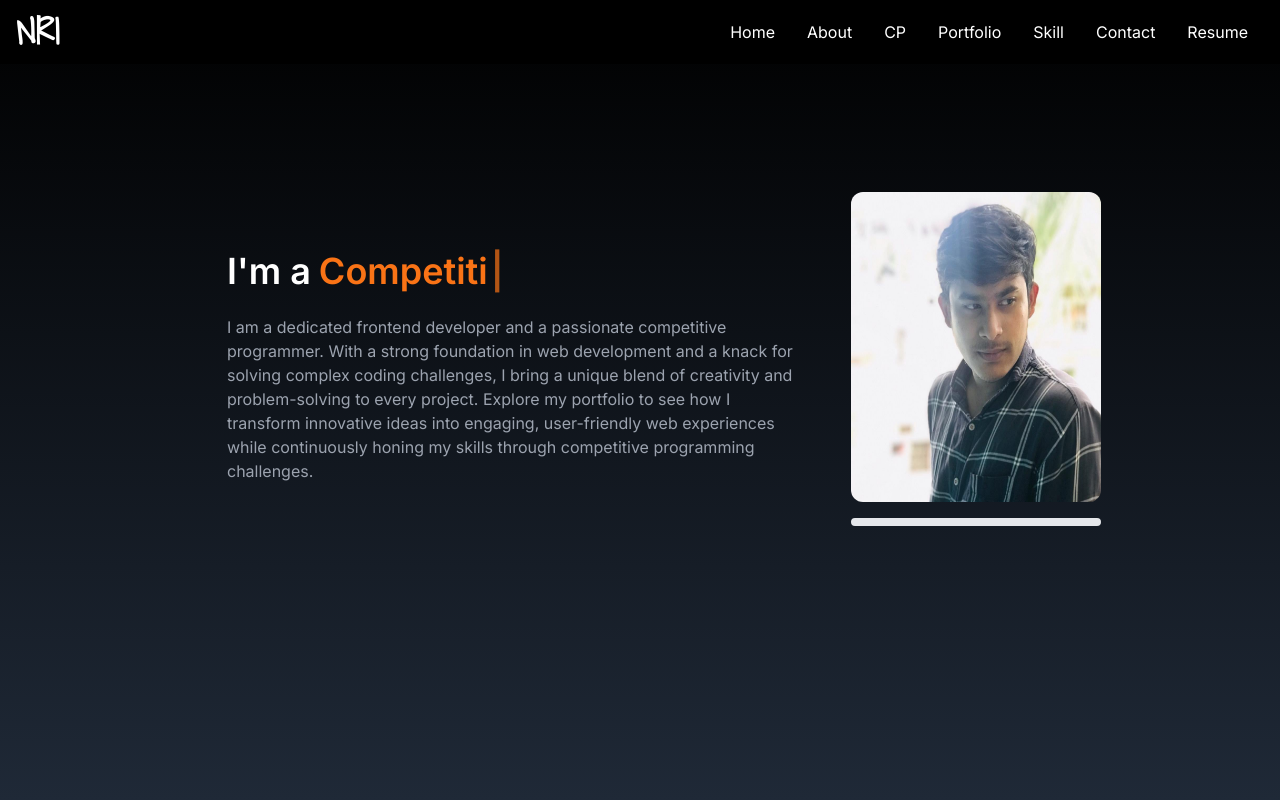
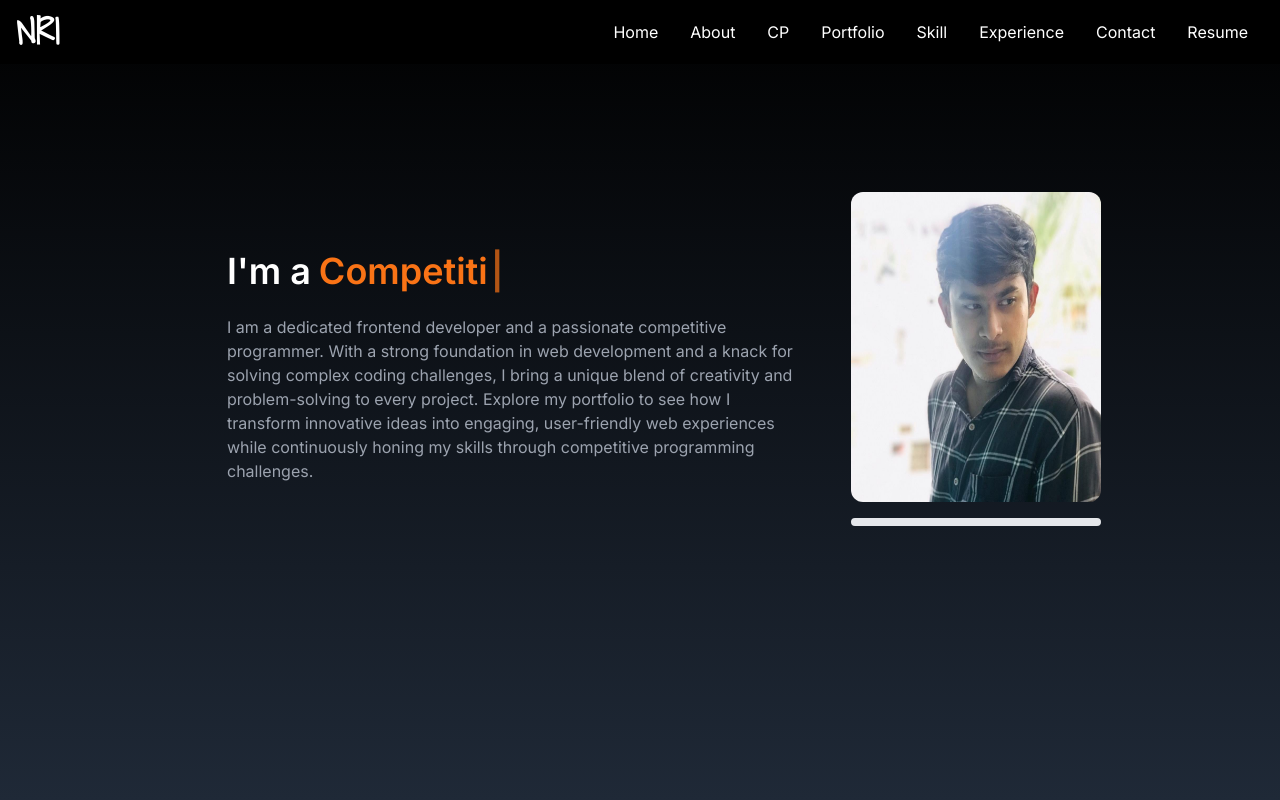
Before and after one commit to Nimur-Rashid-Imon66/My-Portfolio-, a React (Vite) app: page / in a window 1280 px wide. Shown: the top 800 px of the page. Built offline with nearby package versions, Linux system fonts and the light colour scheme.

Commit message:
add Experience component and update Navbar with experience link

```diff
--- /dev/null
+++ b/src/components/Experience.tsx
@@ -0,0 +1,51 @@
+import React from 'react';
+
+const Experience = () => {
+
+    // const projects = [
+    //     {
+    //         id: 1,
+    //         src: '../project1.jpg',
+    //         desc: "HTML & CSS-NonResponsive",
+    //         ref: 'https://github.com/Nimur-Rashid-Imon66/IIUCWDS-A7-Forntend',
+    //         demo: 'https://nimur-rashid-imon66.github.io/IIUCWDS-A7-Forntend/'
+    //     },
+    //     {
+    //         id: 2,
+    //         src:'../project2.jpg',
+    //         desc:"HTML & CSS-Responsive ",
+    //         ref:'https://github.com/Nimur-Rashid-Imon66/IIUCWDS-A8-Forntend.',
+    //         demo: 'https://nimur-rashid-imon66.github.io/IIUCWDS-A8-Forntend./'
+    //     },
+    //     {
+    //         id: 3,
+    //         src: '../project3.jpg',
+    //         desc:"HTML & Tailwind-NonResponsive",
+    //         ref:'https://github.com/Nimur-Rashid-Imon66/IIUCWDS-A9-Forntend',
+    //         demo: 'https://nimur-rashid-imon66.github.io/IIUCWDS-A9-Forntend/'
+    //     },
+    //     {
+    //         id: 4,
+    //         src: '../project4.jpg',
+    //         desc:"React.js & Tailwind",
+    //         ref:'https://github.com/Nimur-Rashid-Imon66/Nimur-Rashid-Imon66-IIUCWPS-A14-React-QuizApp',
+    //         demo: ' https://nimur-rashid-imon66.github.io/Nimur-Rashid-Imon66-IIUCWPS-A14-React-QuizApp/'
+    //     }
+    // ]
+    return (
+        <div name="experience" className='bg-gradient-to-b from-gray-800 to-black w-full text-white md:h-screen '>
+            <div className='max-w-screen-lg p-4 mx-auto flex flex-col justify-center w-full  '>
+                <div className='pb-8 mt-14'>
+                    <p className='text-4xl font-bold inline border-b-4 border-gray-400'>Experience</p>
+                    <p className='py-6'>Desc</p>
+                </div>
+                <div className='grid sm:grid-cols-1 md:grid-cols-3 gap-8 px-12 sm:px-0 w-[90%]  mx-auto'>
+                   Content
+                </div>
+             </div>
+
+        </div>
+    );
+};
+
+export default Experience;
--- a/src/components/Navbar.jsx
+++ b/src/components/Navbar.jsx
@@ -26,11 +26,12 @@ export default function Navber() {
     },
     {
       id: 6,
+      title :"experience",
+    },
+    {
+      id: 7,
       title :"contact",
     },
-
-
-
   ]
 
   return (
--- a/src/components/Portfolio.jsx
+++ b/src/components/Portfolio.jsx
@@ -32,7 +32,6 @@ const Portfolio = () => {
             demo: ' https://nimur-rashid-imon66.github.io/Nimur-Rashid-Imon66-IIUCWPS-A14-React-QuizApp/'
         }
     ]
-    console.log(projects);
     return (
         <div name="portfolio" className='bg-gradient-to-b from-gray-800 to-black w-full text-white md:h-screen '>
             <div className='max-w-screen-lg p-4 mx-auto flex flex-col justify-center w-full  '>
@@ -42,7 +41,6 @@ const Portfolio = () => {
                 </div>
                 <div className='grid sm:grid-cols-1 md:grid-cols-3 gap-8 px-12 sm:px-0 w-[90%]  mx-auto'>
                     {
-
                         projects.map((project) => {
                             return (
                             <div key={project.id} className='shadow-md shadow-gray-600 rounded-lg '>
```
